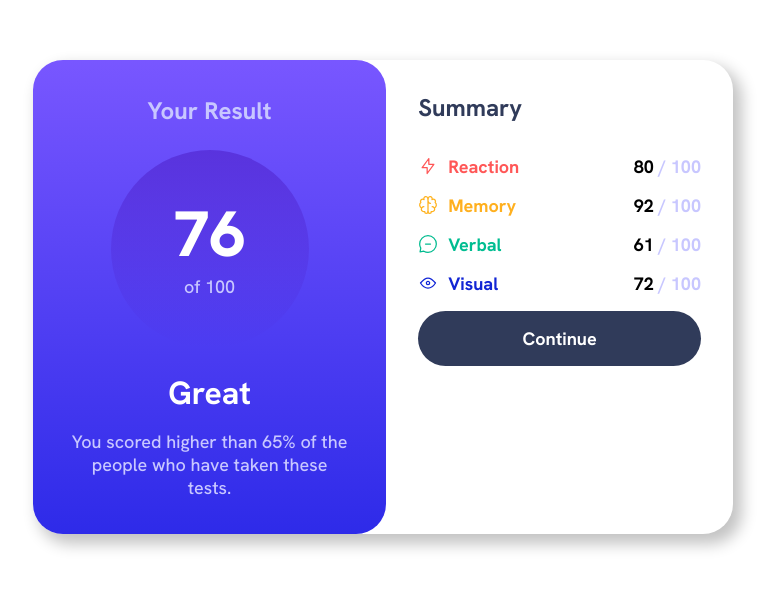
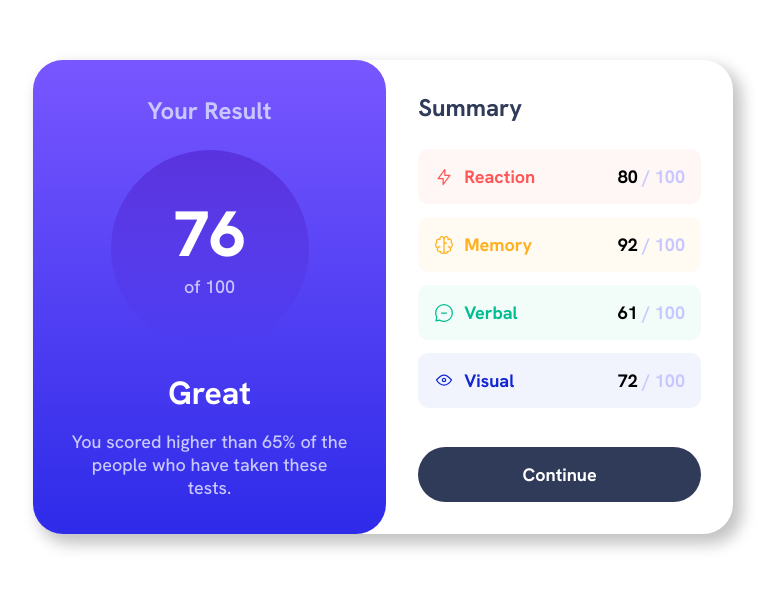
Before and after one commit to cheljee-mangulabnan/results-summary-component, a plain HTML site: page index.html in a window 1280 px wide. Shown: the part 103-692 px from the top of the page, without its empty margins (257-1036 px from the left). Drawn offline with Linux system fonts and the light colour scheme.

Commit message:
desktop-ver

```diff
--- a/style.css
+++ b/style.css
@@ -110,24 +110,38 @@ body {
   width: 50%;
   padding: 2rem;
   font-weight: 700;
+  justify-content: space-between;
 }
 
 .summary-container h2 {
-  margin-bottom: 2rem;
   color: var(--ntl-dark-gray-blue);
 }
 
 .score-category {
   display: flex;
   justify-content: space-between;
-  margin-bottom: 1rem;
+  margin-bottom: 0.8rem;
   align-items: center;
+  padding: 1rem;
+  border-radius: 10px;
 }
 
 .score-category p span {
   color: var(--ntl-light-lavender);
 }
 
+.reaction {
+  background-color: hsla(0, 100%, 67%, 0.05);
+}
+.memory {
+  background-color: hsla(39, 100%, 56%, 0.05);
+}
+.verbal {
+  background-color: hsla(166, 100%, 37%, 0.05);
+}
+.visual {
+  background-color: hsla(234, 85%, 45%, 0.05);
+}
 .category-title {
   display: flex;
   align-items: center;
@@ -159,8 +173,7 @@ body {
   border-radius: 30px;
   color: var(--ntl-white);
   cursor: pointer;
-  background: var(--ntl-dark-gray-blue);
-  transition: 0.5s;
+  background-color: var(--ntl-dark-gray-blue);
 }
 
 .continue-button:hover {
@@ -170,3 +183,6 @@ body {
     var(--grdt-light-royal-blue)
   );
 }
+
+@media (max-width: 700px) {
+}
```
